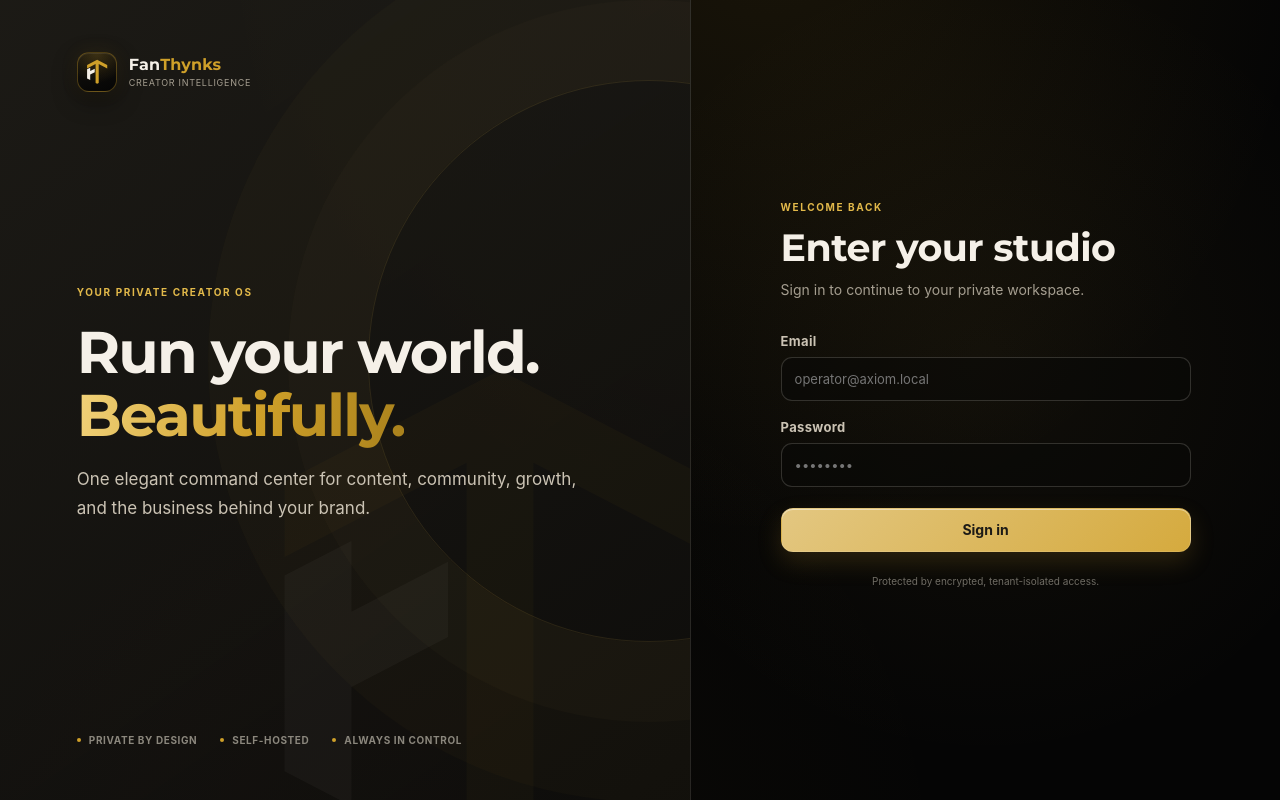
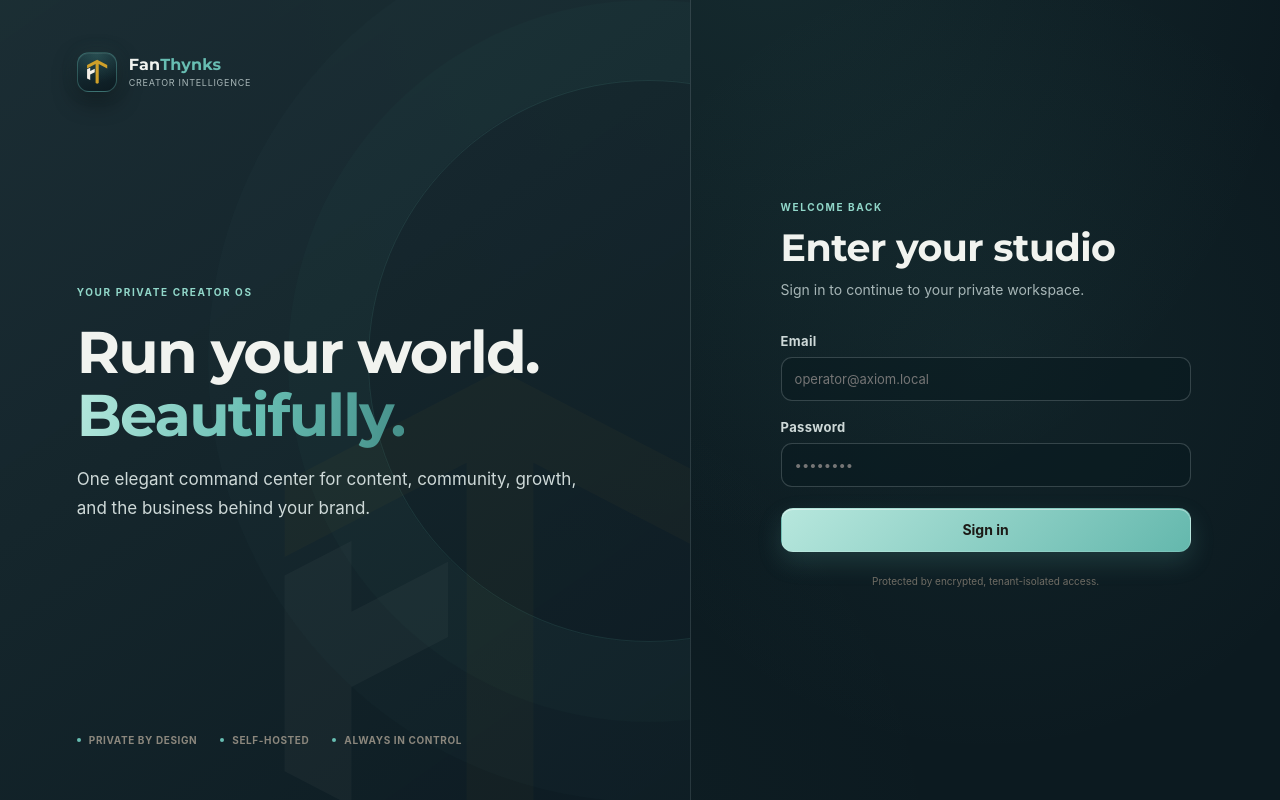
Before and after one commit to dominator509/axiom, a Next.js app in the folder packages/dashboard/: page /login in a window 1280 px wide. Built offline with nearby package versions, Linux system fonts and the light colour scheme; no server answers.

Commit message:
brand(dashboard): distinct petrol and teal theme
Updated color variables and gradients for improved aesthetics.

Signed-off-by: dominator509 <155886966+dominator509@users.noreply.github.com>

```diff
--- a/packages/dashboard/app/globals.css
+++ b/packages/dashboard/app/globals.css
@@ -1,21 +1,22 @@
+/* FanThynks: midnight petrol and sea-glass teal complement FanLynks black/gold; shared roof mark retains the gold link. */
 :root {
   color-scheme: dark;
-  --bg: #050505;
-  --bg-soft: #0b0a08;
-  --panel: rgba(20, 19, 16, 0.86);
-  --panel-solid: #141310;
-  --panel2: #1c1a15;
-  --panel-hover: #23201a;
-  --line: rgba(245, 240, 232, 0.09);
-  --line-strong: rgba(245, 240, 232, 0.17);
-  --text: #f5f0e8;
-  --muted: #a59e90;
-  --muted-strong: #cbc3b4;
-  --accent: #cfa029;
-  --accent-strong: #e2b94a;
-  --accent-ink: #171002;
-  --gold: #cfa029;
-  --lavender: #d9c7a0;
+  --bg: #0c1a20;
+  --bg-soft: #112229;
+  --panel: rgba(23, 41, 48, 0.88);
+  --panel-solid: #172930;
+  --panel2: #203239;
+  --panel-hover: #2a4046;
+  --line: rgba(232, 245, 242, 0.1);
+  --line-strong: rgba(232, 245, 242, 0.19);
+  --text: #f1f3ef;
+  --muted: #a7b6b7;
+  --muted-strong: #ced9d8;
+  --accent: #67bdb2;
+  --accent-strong: #91d7c9;
+  --accent-ink: #082623;
+  --gold: #67bdb2;
+  --lavender: #b4d8d1;
   --good: #77c6a0;
   --warn: #e9a35b;
   --bad: #ee8f93;
@@ -23,8 +24,8 @@
   --shadow-soft: 0 10px 34px rgba(0, 0, 0, 0.18);
   --radius: 18px;
   --radius-sm: 12px;
-  --gold-deep: #9c7a1c;
-  --ivory: #f5f0e8;
+  --gold-deep: #418f87;
+  --ivory: #f1f3ef;
   --font-display: var(--font-montserrat), 'Montserrat', ui-sans-serif, system-ui, sans-serif;
 }
 
@@ -42,8 +43,8 @@ html {
 }
 body {
   background:
-    radial-gradient(ellipse at 60% -12%, rgba(207, 160, 41, 0.1), transparent 34rem),
-    radial-gradient(circle at 30% 110%, rgba(207, 160, 41, 0.035), transparent 36rem), var(--bg);
+    radial-gradient(ellipse at 60% -12%, rgba(103, 189, 178, 0.1), transparent 34rem),
+    radial-gradient(circle at 30% 110%, rgba(103, 189, 178, 0.035), transparent 36rem), var(--bg);
   color: var(--text);
   font-family:
     Inter,
@@ -68,7 +69,7 @@ a {
   -webkit-tap-highlight-color: transparent;
 }
 ::selection {
-  background: rgba(216, 178, 79, 0.3);
+  background: rgba(103, 189, 178, 0.3);
   color: #fff;
 }
 
@@ -86,7 +87,7 @@ a {
   display: flex;
   flex-direction: column;
   padding: 30px 20px 22px;
-  background: rgba(12, 12, 10, 0.88);
+  background: rgba(13, 29, 35, 0.88);
   border-right: 1px solid var(--line);
   backdrop-filter: blur(24px);
   -webkit-backdrop-filter: blur(24px);
@@ -121,15 +122,15 @@ a {
   display: grid;
   place-items: center;
   flex: 0 0 auto;
-  border: 1px solid rgba(207, 160, 41, 0.34);
+  border: 1px solid rgba(103, 189, 178, 0.34);
   border-radius: 12px;
   background:
-    radial-gradient(circle at 50% 0%, rgba(207, 160, 41, 0.22), transparent 70%),
-    linear-gradient(160deg, #15130e 0%, #050505 100%);
+    radial-gradient(circle at 50% 0%, rgba(103, 189, 178, 0.22), transparent 70%),
+    linear-gradient(160deg, #18323a 0%, #0c1a20 100%);
   box-shadow:
     0 8px 24px rgba(0, 0, 0, 0.45),
-    0 0 18px rgba(207, 160, 41, 0.1),
-    inset 0 1px rgba(245, 240, 232, 0.08);
+    0 0 18px rgba(103, 189, 178, 0.1),
+    inset 0 1px rgba(232, 245, 242, 0.08);
 }
 .brand-mark svg {
   display: block;
@@ -204,9 +205,9 @@ a {
   transform: translateX(2px);
 }
 .nav a.active {
-  color: #fbf8f0;
-  border-color: rgba(216, 178, 79, 0.14);
-  background: linear-gradient(90deg, rgba(216, 178, 79, 0.15), rgba(217, 178, 80, 0.05));
+  color: #f1f8f5;
+  border-color: rgba(103, 189, 178, 0.14);
+  background: linear-gradient(90deg, rgba(103, 189, 178, 0.15), rgba(103, 189, 178, 0.05));
 }
 .nav a.active::before {
   content: '';
@@ -216,7 +217,7 @@ a {
   height: 22px;
   border-radius: 0 4px 4px 0;
   background: var(--accent);
-  box-shadow: 0 0 18px rgba(216, 178, 79, 0.5);
+  box-shadow: 0 0 18px rgba(103, 189, 178, 0.5);
 }
 .nav-icon {
   width: 19px;
@@ -276,9 +277,9 @@ a {
   display: grid;
   place-items: center;
   border-radius: 10px;
-  color: #f5efde;
-  background: #24221c;
-  border: 1px solid rgba(216, 178, 79, 0.16);
+  color: #e7f1ee;
+  background: #223940;
+  border: 1px solid rgba(103, 189, 178, 0.16);
   font-family: var(--font-display);
 }
 .signout-button {
@@ -300,8 +301,8 @@ a {
 }
 .signout-button:hover {
   color: var(--accent-strong);
-  border-color: rgba(216, 178, 79, 0.24);
-  background: rgba(216, 178, 79, 0.06);
+  border-color: rgba(103, 189, 178, 0.24);
+  background: rgba(103, 189, 178, 0.06);
 }
 .mobile-actions {
   display: flex;
@@ -386,7 +387,7 @@ h3 {
   padding: 22px;
   margin-bottom: 0;
   overflow: hidden;
-  background: linear-gradient(150deg, rgba(31, 30, 25, 0.92), rgba(22, 21, 17, 0.94));
+  background: linear-gradient(150deg, rgba(29, 49, 55, 0.92), rgba(16, 33, 40, 0.94));
   border: 1px solid var(--line);
   border-radius: var(--radius);
   box-shadow: var(--shadow-soft);
@@ -440,7 +441,7 @@ h3 {
   padding: 21px 22px;
   border: 1px solid var(--line);
   border-radius: var(--radius);
-  background: rgba(25, 24, 20, 0.72);
+  background: rgba(24, 45, 52, 0.72);
 }
 .stat-card > span {
   color: var(--muted);
@@ -461,12 +462,12 @@ h3 {
   font-size: 11px;
 }
 .stat-card.accent {
-  background: linear-gradient(120deg, rgba(207, 160, 41, 0.26), rgba(24, 22, 18, 0.9) 70%);
-  border-color: rgba(224, 194, 115, 0.18);
+  background: linear-gradient(120deg, rgba(103, 189, 178, 0.26), rgba(16, 36, 43, 0.9) 70%);
+  border-color: rgba(145, 215, 201, 0.18);
 }
 .stat-card.accent > strong {
   font-family: inherit;
-  color: #e5cb8a;
+  color: #bee9e1;
   font-size: 20px;
   font-weight: 650;
 }
@@ -509,7 +510,7 @@ a.model-link {
 }
 .model-card:hover {
   transform: translateY(-4px);
-  border-color: rgba(216, 178, 79, 0.3);
+  border-color: rgba(103, 189, 178, 0.3);
   box-shadow: 0 24px 60px rgba(0, 0, 0, 0.32);
 }
 .model-card-top {
@@ -524,9 +525,9 @@ a.model-link {
   place-items: center;
   flex: 0 0 auto;
   border-radius: 22px;
-  border: 1px solid rgba(226, 197, 124, 0.2);
-  color: #f1e8d0;
-  background: linear-gradient(145deg, #36332b, #28251f);
+  border: 1px solid rgba(145, 215, 201, 0.2);
+  color: #dbeae7;
+  background: linear-gradient(145deg, #304a50, #1f363e);
   font-family: var(--font-display);
   font-size: 27px;
   box-shadow: inset 0 1px rgba(255, 255, 255, 0.05);
@@ -609,7 +610,7 @@ a.model-link {
 }
 .badge.mute {
   color: #9c988f;
-  background: rgba(217, 178, 80, 0.06);
+  background: rgba(103, 189, 178, 0.06);
   border-color: var(--line);
 }
 
@@ -628,9 +629,9 @@ a.model-link {
   border: 1px solid rgba(255, 255, 255, 0.08);
   border-radius: 12px;
   color: #1c1a16;
-  background: linear-gradient(135deg, #e3c781, #d5aa3e);
+  background: linear-gradient(135deg, #b7e7dd, #64b8ad);
   box-shadow:
-    0 10px 25px rgba(192, 150, 42, 0.18),
+    0 10px 25px rgba(103, 189, 178, 0.18),
     inset 0 1px rgba(255, 255, 255, 0.45);
   font-size: 14px;
   font-weight: 750;
@@ -643,7 +644,7 @@ a.model-link {
 .btn:hover:not(:disabled) {
   transform: translateY(-1px);
   filter: brightness(1.06);
-  box-shadow: 0 14px 30px rgba(192, 150, 42, 0.26);
+  box-shadow: 0 14px 30px rgba(103, 189, 178, 0.26);
 }
 .btn.secondary {
   color: var(--text);
@@ -688,7 +689,7 @@ textarea {
   border-radius: 11px;
   outline: none;
   color: var(--text);
-  background: rgba(9, 9, 7, 0.58);
+  background: rgba(9, 26, 32, 0.58);
   font-size: 13px;
   transition:
     border-color 0.2s,
@@ -701,13 +702,13 @@ textarea {
 input:hover,
 select:hover,
 textarea:hover {
-  background: rgba(13, 13, 11, 0.72);
+  background: rgba(14, 32, 39, 0.72);
 }
 input:focus,
 select:focus,
 textarea:focus {
-  border-color: rgba(216, 178, 79, 0.55);
-  box-shadow: 0 0 0 3px rgba(216, 178, 79, 0.1);
+  border-color: rgba(103, 189, 178, 0.55);
+  box-shadow: 0 0 0 3px rgba(103, 189, 178, 0.1);
 }
 label {
   display: block;
@@ -755,7 +756,7 @@ label span {
   overflow-x: auto;
   border: 1px solid var(--line);
   border-radius: 14px;
-  background: rgba(18, 16, 14, 0.66);
+  background: rgba(16, 35, 42, 0.66);
   scrollbar-width: none;
 }
 .tabs::-webkit-scrollbar {
@@ -780,9 +781,9 @@ label span {
   color: var(--text);
 }
 .tabs a.active {
-  color: #faf7ef;
-  background: rgba(216, 178, 79, 0.13);
-  box-shadow: inset 0 0 0 1px rgba(216, 178, 79, 0.08);
+  color: #f5f8f6;
+  background: rgba(103, 189, 178, 0.13);
+  box-shadow: inset 0 0 0 1px rgba(103, 189, 178, 0.08);
 }
 .talent-header {
   display: flex;
@@ -823,7 +824,7 @@ label span {
   display: grid;
   place-items: center;
   padding: 20px;
-  background: rgba(5, 4, 4, 0.7);
+  background: rgba(9, 25, 31, 0.7);
   backdrop-filter: blur(12px);
   animation: fade-in 0.18s ease both;
 }
@@ -834,7 +835,7 @@ label span {
   padding: 28px;
   border: 1px solid var(--line-strong);
   border-radius: 22px;
-  background: #1a1915;
+  background: #1b3037;
   box-shadow: 0 30px 90px rgba(0, 0, 0, 0.48);
   animation: rise-in 0.24s ease both;
 }
@@ -896,10 +897,10 @@ label span {
   height: 54px;
   display: grid;
   place-items: center;
-  border: 1px solid rgba(216, 178, 79, 0.2);
+  border: 1px solid rgba(103, 189, 178, 0.2);
   border-radius: 18px;
   color: var(--accent-strong);
-  background: rgba(216, 178, 79, 0.08);
+  background: rgba(103, 189, 178, 0.08);
   font-family: var(--font-display);
   font-size: 24px;
 }
@@ -987,7 +988,7 @@ tbody tr:hover {
   padding: 52px clamp(42px, 6vw, 92px);
   overflow: hidden;
   border-right: 1px solid var(--line);
-  background: linear-gradient(145deg, rgba(31, 29, 24, 0.9), rgba(14, 13, 11, 0.96));
+  background: linear-gradient(145deg, rgba(29, 48, 54, 0.9), rgba(12, 27, 34, 0.96));
 }
 .login-story::before {
   content: '';
@@ -996,11 +997,11 @@ tbody tr:hover {
   height: 560px;
   right: -240px;
   top: 10%;
-  border: 1px solid rgba(216, 178, 79, 0.13);
+  border: 1px solid rgba(103, 189, 178, 0.13);
   border-radius: 50%;
   box-shadow:
-    0 0 0 80px rgba(216, 178, 79, 0.025),
-    0 0 0 160px rgba(217, 178, 80, 0.018);
+    0 0 0 80px rgba(103, 189, 178, 0.025),
+    0 0 0 160px rgba(103, 189, 178, 0.018);
 }
 .login-story::after {
   content: '';
@@ -1032,7 +1033,7 @@ tbody tr:hover {
   font-style: normal;
   font-weight: 700;
   color: var(--accent-strong);
-  background: linear-gradient(100deg, #f1d27a 0%, #cfa029 55%, #a9811c 100%);
+  background: linear-gradient(100deg, #b4e8dd 0%, #67bdb2 55%, #458f89 100%);
   -webkit-background-clip: text;
   background-clip: text;
   -webkit-text-fill-color: transparent;
@@ -1066,7 +1067,7 @@ tbody tr:hover {
   display: grid;
   place-items: center;
   padding: 44px;
-  background: radial-gradient(circle at 50% 45%, rgba(216, 178, 79, 0.055), transparent 25rem);
+  background: radial-gradient(circle at 50% 45%, rgba(103, 189, 178, 0.055), transparent 25rem);
 }
 .login-card {
   width: min(100%, 410px);
@@ -1152,7 +1153,7 @@ tbody tr:hover {
     height: 64px;
     padding: 0 18px;
     border-bottom: 1px solid var(--line);
-    background: rgba(11, 11, 9, 0.88);
+    background: rgba(13, 29, 35, 0.88);
     backdrop-filter: blur(20px);
   }
   .brand.compact {
@@ -1170,7 +1171,7 @@ tbody tr:hover {
     padding: 8px 14px;
     overflow: hidden;
     border-bottom: 1px solid var(--line);
-    background: rgba(11, 11, 9, 0.9);
+    background: rgba(13, 29, 35, 0.9);
     backdrop-filter: blur(20px);
   }
   .mobile-nav .nav {
```
